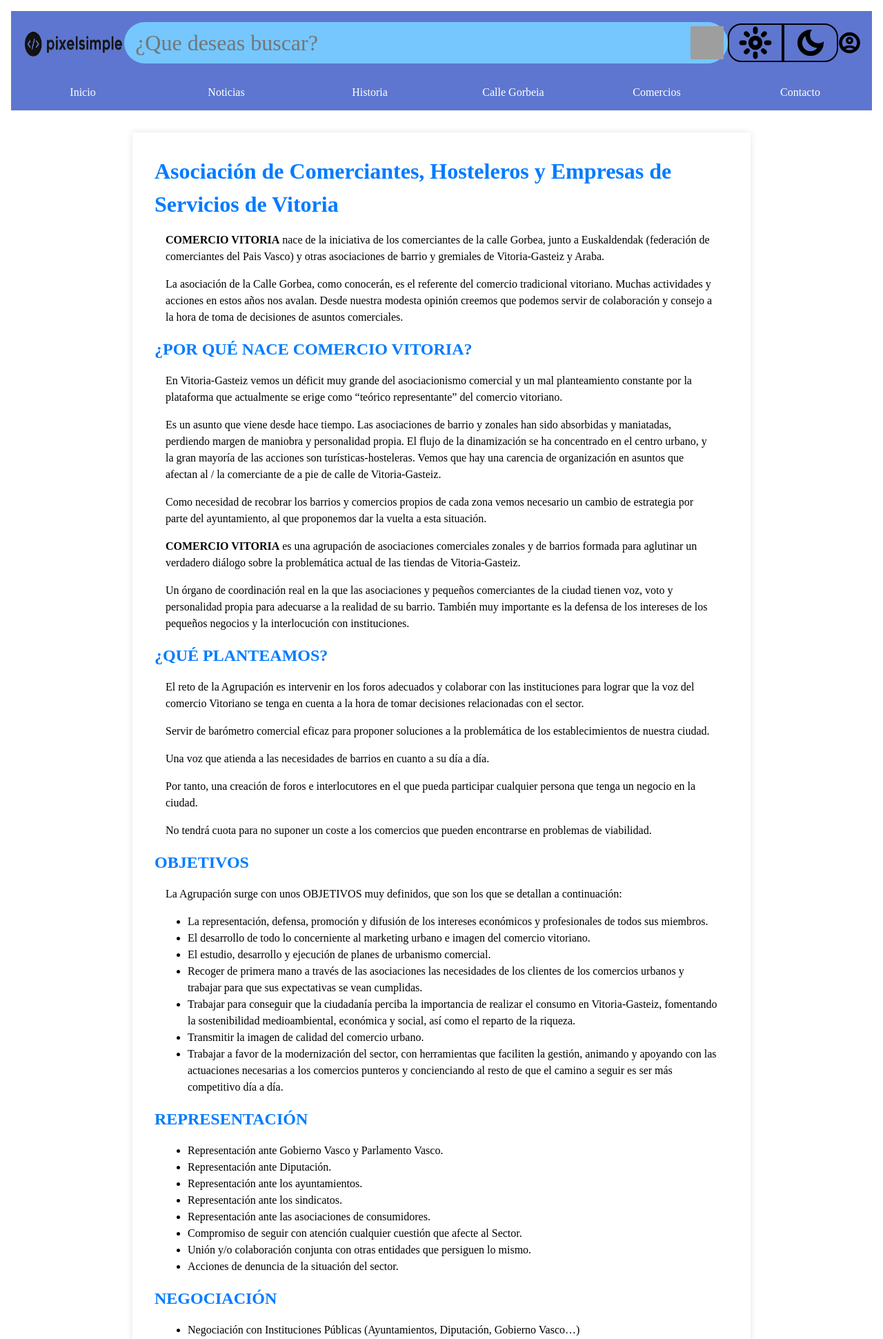
After one commit to PixelSimple-geo/reto_2, a PHP site: page /views/historia.view.php in a window 1280 px wide. The commit adds this page. Shown: the top 1941 px of the page at 69% size. Run offline with PHP 8.4, Linux system fonts and the light colour scheme; grey boxes are pictures that could not be loaded.

Commit message:
camvios css, variables, historia finished

```diff
--- a/web/statics/css/style.css
+++ b/web/statics/css/style.css
@@ -1,6 +1,11 @@
 /* Estilos generales */
 html {
     height: 100vh;
+}
+
+/*Modo noche*/
+body.noche {
+
 }
 
 /* Header */
@@ -8,7 +13,7 @@ html {
     display: flex;
     align-items: center;
     justify-content: space-around;
-    background-color: gray;
+    background-color: var(--color-primario);
     margin: 1rem;
     margin-bottom: 0;
     padding: 1rem;
@@ -19,7 +24,7 @@ html {
 }
 
 .search {
-    background-color: antiquewhite;
+    background-color: var(--color-secundario);
     display: flex;
     align-items: center;
     border-radius: 60px;
@@ -33,7 +38,7 @@ html {
     outline: none;
     padding: 0.1rem 1rem;
     font-size: 1rem;
-    color: #cac7ff;
+    color: var(--color-secundario);
     font-size: 2rem;
 }
 
@@ -43,6 +48,7 @@ html {
     width: 60px;
     height: 60px;
     cursor: pointer;
+    background-color: var(--color-secundario);
 }
 
 .nocdiu {
@@ -61,7 +67,7 @@ html {
 }
 
 .mode:hover {
-    background-color: rgb(148, 148, 148);
+    background-color: var(--color-hover);
 }
 
 .diu {
@@ -78,7 +84,7 @@ html {
 .navbar {
     display: flex;
     justify-content: space-evenly;
-    background-color: gray;
+    background-color: var(--color-primario);
     overflow: hidden;
     margin: 1rem;
     margin-top: 0;
@@ -91,10 +97,11 @@ html {
     text-align: center;
     padding: 14px 16px;
     text-decoration: none;
+    width: 100%;
 }
 
 .navbar a:hover {
-    background-color: #ddd;
+    background-color: var(--color-hover);
     color: black;
 }
 
@@ -167,7 +174,6 @@ html {
     display: flex;
     flex-direction: column;
     margin: 0 auto;
-    background-color: blue;
     width: 100%;
     height: 100%;
 }
@@ -224,6 +230,29 @@ html {
     height: 5rem;
 }
 
+
+/* Historia*/
+.historia {
+    width: 70%;
+    margin: 2rem auto;
+    padding: 2rem;
+    background-color: #fff;
+    box-shadow: 0 0 10px rgba(0, 0, 0, 0.1);
+}
+
+.historia h1, .historia h2, .historia h3{
+    color:  var(--color-h);
+}
+
+.historia p, .historia ul{
+    margin: 1rem;
+}
+
+.historia li{
+    list-style-type: disc;
+    margin-left: 2rem;
+
+}
 /* Contacto*/
 .contacto {
     width: 50%;
@@ -239,7 +268,7 @@ html {
 }
 
 .contacto h3 {
-    color: #007bff;
+    color: var(--color-h);
 }
 
 .contacto form {
@@ -260,7 +289,7 @@ html {
 }
 
 .contacto button {
-    background-color: #007bff;
+    background-color: var(--color-h);
     color: #fff;
     padding: .5rem 1rem;
     border-radius: 1rem;
@@ -285,7 +314,7 @@ html {
 
 /* Footer */
 footer>p {
-    background-color: #2245c7;
+    background-color: var(--color-primario);
     color: #fff;
     padding: 10px 20px;
     border-radius: 5px;
--- /dev/null
+++ b/web/statics/css/var.css
@@ -0,0 +1,8 @@
+:root {
+    --color-fondo: #f4f4f4;
+    --color-texto: black;
+    --color-primario: #5e76cf;
+    --color-secundario: #75c7fe;
+    --color-hover: #2f66a1;
+    --color-h: #007bff;
+}
--- a/web/views/contacto.view.php
+++ b/web/views/contacto.view.php
@@ -45,7 +45,6 @@
             <div class="social">
                 <a href="https://www.instagram.com/vigasteiz/"><img src="../statics/media/ig.webp"></a>
                 <a href="https://www.facebook.com/gasteiz.vitoria/?locale=es_ES"><img src="../statics/media/fb.png"></a>
-
             </div>
         </div>
     </div>
--- /dev/null
+++ b/web/views/historia.view.php
@@ -0,0 +1,127 @@
+<!DOCTYPE html>
+<html lang="en">
+<head>
+
+    <?php require "partials/head.php" ?>
+
+    <title>Asociación de Comerciantes, Hosteleros y Empresas de Servicios de Vitoria</title>
+
+</head>
+<body>
+
+    <?php require "partials/navvar.php"; ?>
+
+    <div class="historia">
+        <h1>Asociación de Comerciantes, Hosteleros y Empresas de Servicios de Vitoria</h1>
+
+        <p><strong>COMERCIO VITORIA</strong> nace de la iniciativa de los comerciantes de la calle Gorbea, junto a Euskaldendak (federación de comerciantes del Pais Vasco) y otras asociaciones de barrio y gremiales de Vitoria-Gasteiz y Araba.</p>
+
+        <p>La asociación de la Calle Gorbea, como conocerán, es el referente del comercio tradicional vitoriano. Muchas actividades y acciones en estos años nos avalan. Desde nuestra modesta opinión creemos que podemos servir de colaboración y consejo a la hora de toma de decisiones de asuntos comerciales.</p>
+
+        <h2>¿POR QUÉ NACE COMERCIO VITORIA?</h2>
+        <p>En Vitoria-Gasteiz vemos un déficit muy grande del asociacionismo comercial y un mal planteamiento constante por la plataforma que actualmente se erige como “teórico representante” del comercio vitoriano.</p>
+
+        <p>Es un asunto que viene desde hace tiempo. Las asociaciones de barrio y zonales han sido absorbidas y maniatadas, perdiendo margen de maniobra y personalidad propia. El flujo de la dinamización se ha concentrado en el centro urbano, y la gran mayoría de las acciones son turísticas-hosteleras. Vemos que hay una carencia de organización en asuntos que afectan al / la comerciante de a pie de calle de Vitoria-Gasteiz.</p>
+
+        <p>Como necesidad de recobrar los barrios y comercios propios de cada zona vemos necesario un cambio de estrategia por parte del ayuntamiento, al que proponemos dar la vuelta a esta situación.</p>
+
+        <p><strong>COMERCIO VITORIA</strong> es una agrupación de asociaciones comerciales zonales y de barrios formada para aglutinar un verdadero diálogo sobre la problemática actual de las tiendas de Vitoria-Gasteiz.</p>
+
+        <p>Un órgano de coordinación real en la que las asociaciones y pequeños comerciantes de la ciudad tienen voz, voto y personalidad propia para adecuarse a la realidad de su barrio. También muy importante es la defensa de los intereses de los pequeños negocios y la interlocución con instituciones.</p>
+
+        <h2>¿QUÉ PLANTEAMOS?</h2>
+        <p>El reto de la Agrupación es intervenir en los foros adecuados y colaborar con las instituciones para lograr que la voz del comercio Vitoriano se tenga en cuenta a la hora de tomar decisiones relacionadas con el sector.</p>
+
+        <p>Servir de barómetro comercial eficaz para proponer soluciones a la problemática de los establecimientos de nuestra ciudad.</p>
+
+        <p>Una voz que atienda a las necesidades de barrios en cuanto a su día a día.</p>
+
+        <p>Por tanto, una creación de foros e interlocutores en el que pueda participar cualquier persona que tenga un negocio en la ciudad.</p>
+
+        <p>No tendrá cuota para no suponer un coste a los comercios que pueden encontrarse en problemas de viabilidad.</p>
+
+        <h2>OBJETIVOS</h2>
+        <p>La Agrupación surge con unos OBJETIVOS muy definidos, que son los que se detallan a continuación:</p>
+
+        <ul>
+            <li>La representación, defensa, promoción y difusión de los intereses económicos y profesionales de todos sus miembros.</li>
+            <li>El desarrollo de todo lo concerniente al marketing urbano e imagen del comercio vitoriano.</li>
+            <li>El estudio, desarrollo y ejecución de planes de urbanismo comercial.</li>
+            <li>Recoger de primera mano a través de las asociaciones las necesidades de los clientes de los comercios urbanos y trabajar para que sus expectativas se vean cumplidas.</li>
+            <li>Trabajar para conseguir que la ciudadanía perciba la importancia de realizar el consumo en Vitoria-Gasteiz, fomentando la sostenibilidad medioambiental, económica y social, así como el reparto de la riqueza.</li>
+            <li>Transmitir la imagen de calidad del comercio urbano.</li>
+            <li>Trabajar a favor de la modernización del sector, con herramientas que faciliten la gestión, animando y apoyando con las actuaciones necesarias a los comercios punteros y concienciando al resto de que el camino a seguir es ser más competitivo día a día.</li>
+        </ul>
+
+        <h2>REPRESENTACIÓN</h2>
+        <ul>
+            <li>Representación ante Gobierno Vasco y Parlamento Vasco.</li>
+            <li>Representación ante Diputación.</li>
+            <li>Representación ante los ayuntamientos.</li>
+            <li>Representación ante los sindicatos.</li>
+            <li>Representación ante las asociaciones de consumidores.</li>
+            <li>Compromiso de seguir con atención cualquier cuestión que afecte al Sector.</li>
+            <li>Unión y/o colaboración conjunta con otras entidades que persiguen lo mismo.</li>
+            <li>Acciones de denuncia de la situación del sector.</li>
+        </ul>
+
+        <h2>NEGOCIACIÓN</h2>
+        <ul>
+            <li>Negociación con Instituciones Públicas (Ayuntamientos, Diputación, Gobierno Vasco…)</li>
+            <li>Negociación Colectiva de Convenios Laborales</li>
+            <li>Negociación con otras entidades: Bancos, empresas…</li>
+            <li>Negociación con compañías de seguros, telefonía, electricidad, protección de datos…</li>
+        </ul>
+
+        <h2>URBANISMO</h2>
+        <ul>
+            <li>Crear modelos comunes, un Decálogo de funcionamiento y negociación, acerca de cuestiones como:</li>
+            <li>Creación de aparcamientos.</li>
+            <li>Rotación de aparcamientos y OTA.</li>
+            <li>Las condiciones de carga y descarga.</li>
+            <li>Estudio y peatonalización de las calles.</li>
+            <li>Mobiliario urbano.</li>
+            <li>Participación en la toma de decisiones sobre urbanismo comercial.</li>
+        </ul>
+
+        <p>La influencia de una actuación urbanística en una calle conlleva directamente una reacción en las calles de alrededor. Queremos que cuando se quiera llevar a cabo una de estas intervenciones por parte del ayuntamiento, se constituya un “consejo de afectados/as” donde las asociaciones de comercio y vecinos tengan voz y voto; ya que nosotros/as somos los que mejor conocemos la situación real de la zona, más allá de planos/mapas con demasiada visión arquitectónica en papel.</p>
+
+        <p>Un ejemplo lo tenemos en la calle Coronación donde existe incertidumbre sobre el diseño/eliminación de zonas de aparcamiento. Nos gustaría conocer el proyecto y que se nos consultara (así como a otros agentes) para poder aconsejar y participar en un diseño que sin duda afectará a los clientes existentes y/o nuevos.</p>
+
+        <h2>MARKETING</h2>
+        <h3>Marketing externo</h3>
+        <ul>
+            <li>Continuar con la Campaña de captación de nuevas Asociaciones.</li>
+            <li>Fomentar el Asociacionismo entre comerciantes que no pertenecen a ninguna Asociación.</li>
+            <li>Desarrollar y potenciar campañas publicitarias y de información en los medios.</li>
+            <li>Transmitir a la ciudadanía el atractivo del comercio urbano y las consecuencias de sus decisiones de compra.</li>
+        </ul>
+
+        <h3>Marketing interno</h3>
+        <ul>
+            <li>Crear/revalorizar la imagen del comercio y del comerciante.</li>
+            <li>Fomentar la innovación y las nuevas tecnologías y herramientas de Marketing.</li>
+        </ul>
+
+        <p>Además, cuenta con una página web <a href="http://www.comerciovitoria.com" target="_blank">www.comerciovitoria.com</a>.</p>
+
+        <h2>MODERNIZACIÓN, PROFESIONALIZACIÓN Y COOPERACIÓN</h2>
+        <p>Desde la agrupación y mediante la Oficina de Dinamización para el Comercio se ofrece información y asesoramiento a las asociaciones y los comercios acerca de los siguientes aspectos:</p>
+
+        <ul>
+            <li>Plan de formación y calidad en el comercio.</li>
+            <li>Fomento de la innovación y el uso de las nuevas tecnologías.</li>
+            <li>Impulso de procesos de cooperación.</li>
+            <li>Desarrollo de estrategias vinculadas con una economía sostenible con el patrimonio, la cultura y el medio ambiente.</li>
+            <li>Desarrollo de acciones generadoras de valor añadido para el público consumidor, orientadas a su vez a alcanzar la fidelidad del público objetivo.</li>
+            <li>Atención de consultas de diversa índole (ayudas, normativa, asuntos laborales, urbanismo…).</li>
+            <li>Informar acerca de cuantas cuestiones estén relacionadas con el sector (ayudas, normativa, nuevas tecnologías, tendencias, experiencias, formación…).</li>
+            <li>Coordinar, fomentar y mejorar la comunicación entre las Asociaciones.</li>
+        </ul>
+
+    </div>
+
+    <?php require "partials/footer.php" ?>
+
+</body>
+</html>
--- a/web/views/partials/head-css.php
+++ b/web/views/partials/head-css.php
@@ -1 +1,3 @@
+<link rel="stylesheet" href="/statics/css/reset.css">
+<link rel="stylesheet" href="/statics/css/var.css">
 <link rel="stylesheet" href="/statics/css/style.css">
--- a/web/views/partials/navvar.php
+++ b/web/views/partials/navvar.php
@@ -22,7 +22,7 @@
         <div class="navbar">
             <a href="/index.php">Inicio</a>
             <a href="/views/noticias.view.php">Noticias</a>
-            <a href="#">Historia</a>
+            <a href="/views/historia.view.php">Historia</a>
             <a href="#">Calle Gorbeia</a>
             <a href="/views/comerces.view.php">Comercios</a>
             <a href="/views/contacto.view.php">Contacto</a>
```
Also changed, not shown: web/statics/media/comvit.png (added).
